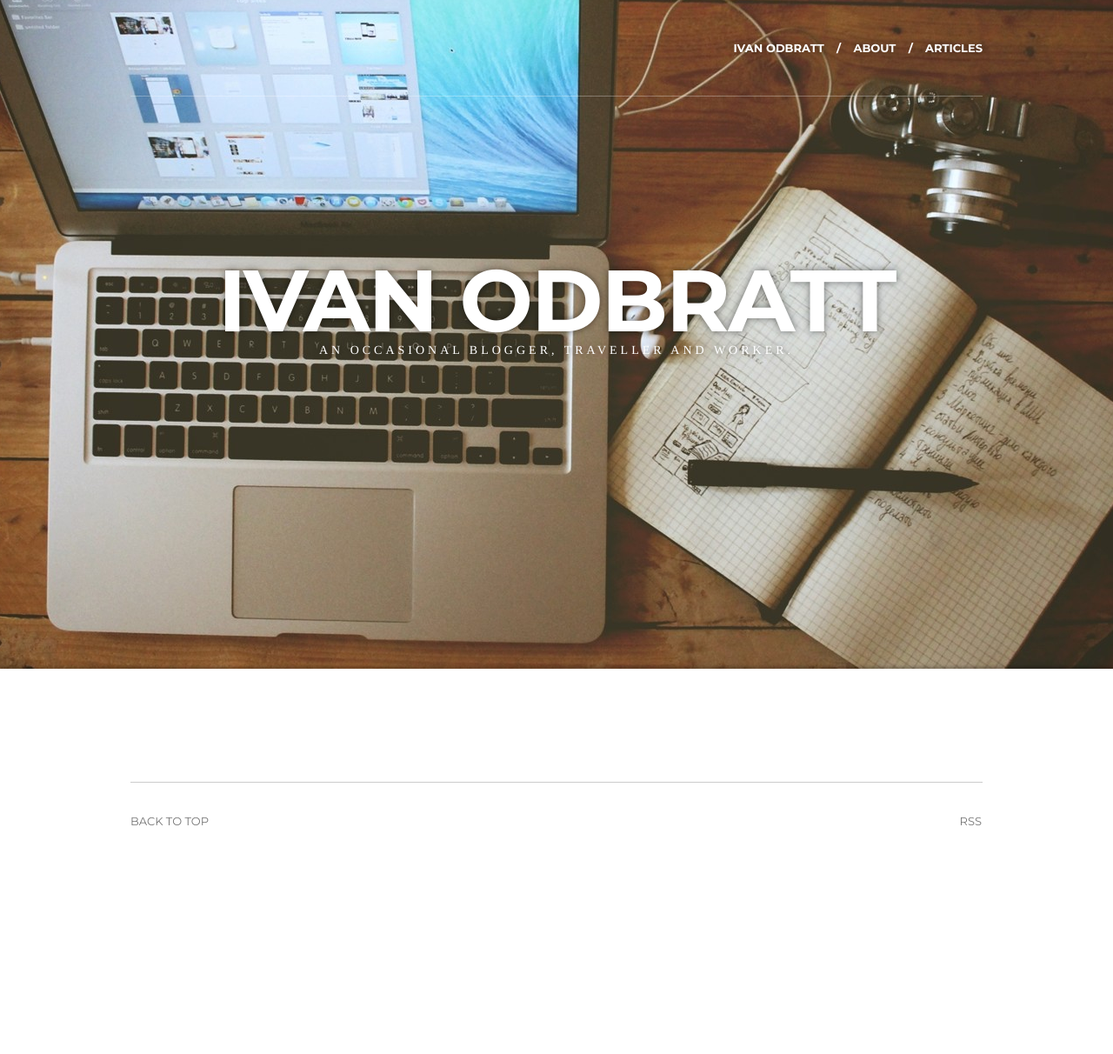
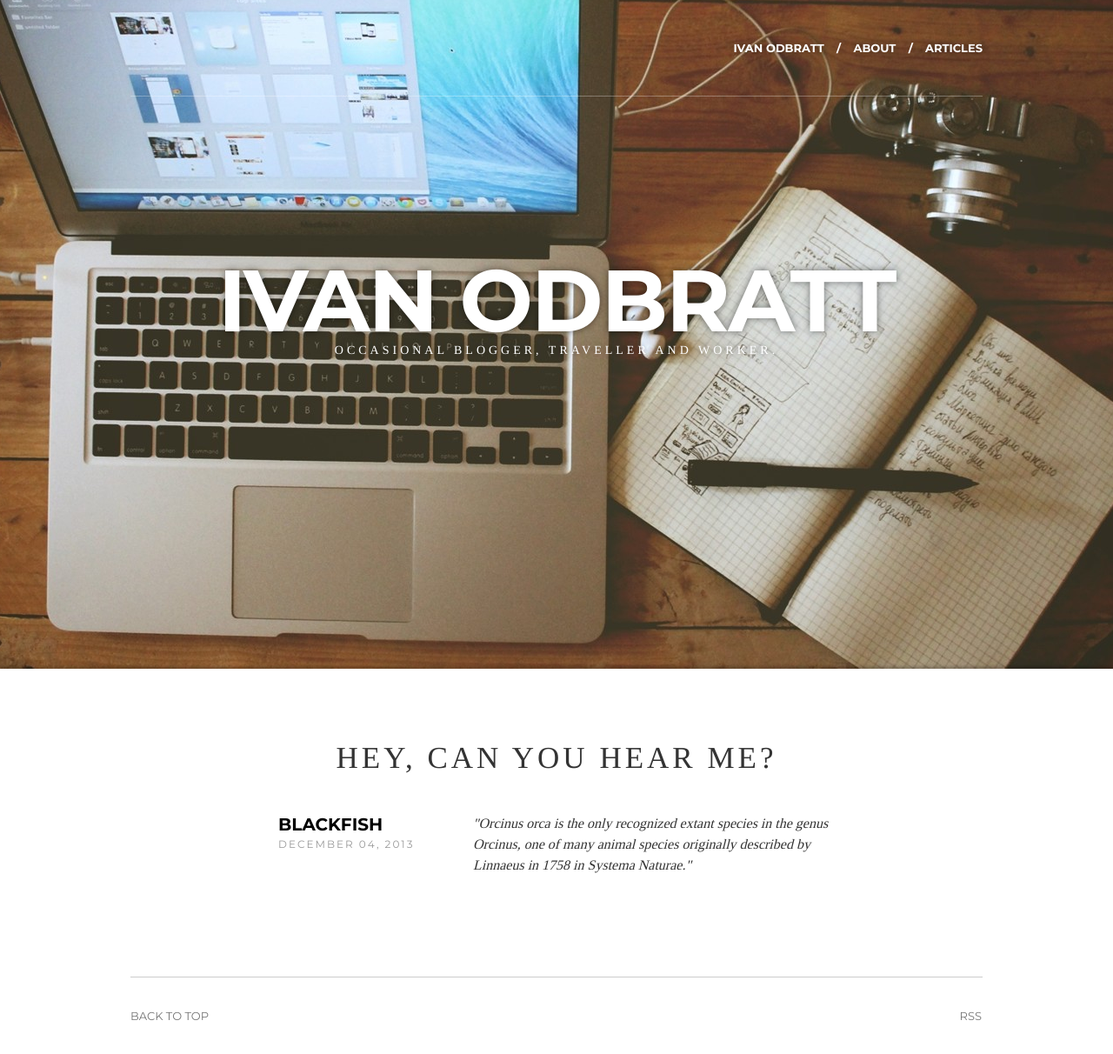
Before and after one commit to theivan/theivan.github.io, a Jekyll site: the page built from index.html, in a window 1280 px wide and 1222 px high. Shown: the top 1212 px of the window at 87% size. Built offline with Jekyll 4.4.1, drawn with Linux system fonts in a browser that asks for light colours; nearby versions of some CDN libraries.

Commit message:
index css and latest post fixes

```diff
--- a/_posts/2013-12-04-blackfish.html
+++ b/_posts/2013-12-04-blackfish.html
@@ -3,6 +3,7 @@ layout: post
 date: "%12, %04, %2013"
 title: Blackfish
 subtitle: A real horror story.
+summary: Orcinus orca is the only recognized extant species in the genus Orcinus, one of many animal species originally described by Linnaeus in 1758 in Systema Naturae.
 header-image: Blackfish.jpg
 ---
 
--- a/index.html
+++ b/index.html
@@ -1,12 +1,11 @@
 ---
 layout: post
 title: Ivan Odbratt
-subtitle: An occasional blogger, traveller and worker.
+subtitle: Occasional blogger, traveller and worker.
 header-image: desk.jpg
 ---
-
-  <!--<ul class="art-list-body">
-  	<h2 class="art-list-title">Latest posts:<h2>
+  <p class="art-subtitle big">Hey, can you hear me?</p>
+  <ul class="art-list-body">
     {% for post in site.posts %}
       <li class="art-list-item">
         <div class="art-list-item-title-and-time">
@@ -15,8 +14,8 @@ header-image: desk.jpg
           </h2>
           <div class="art-list-time">{{ post.date | date: "%B %d, %Y" }}</div>
         </div>
-        <p>{{ post.summary }}</p>
+        <p><em>"{{ post.summary }}"</em></p>
         </a>
       </li>
     {% endfor %}
-  </ul>-->
+  </ul>
--- a/public/css/main.css
+++ b/public/css/main.css
@@ -208,6 +208,11 @@ a:hover {
   top: 320px;
 }
 
+.big{
+  font-size: 35px;
+  font-weight: 300;
+  margin: 0;
+}
 /* Body */
 .art-body {
   position: relative;
```
Also changed, not shown: 4 other files.
